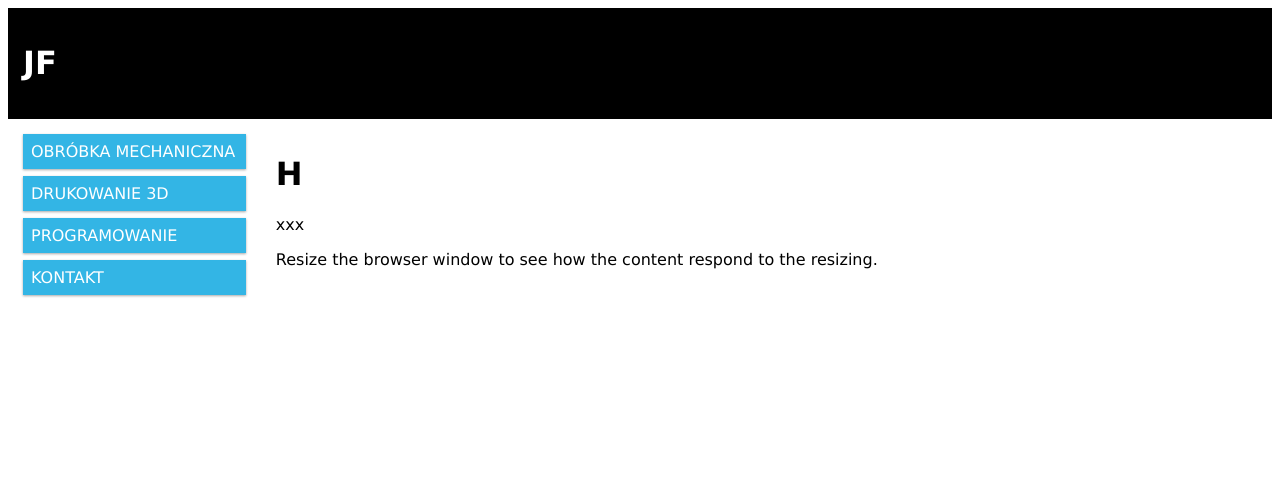
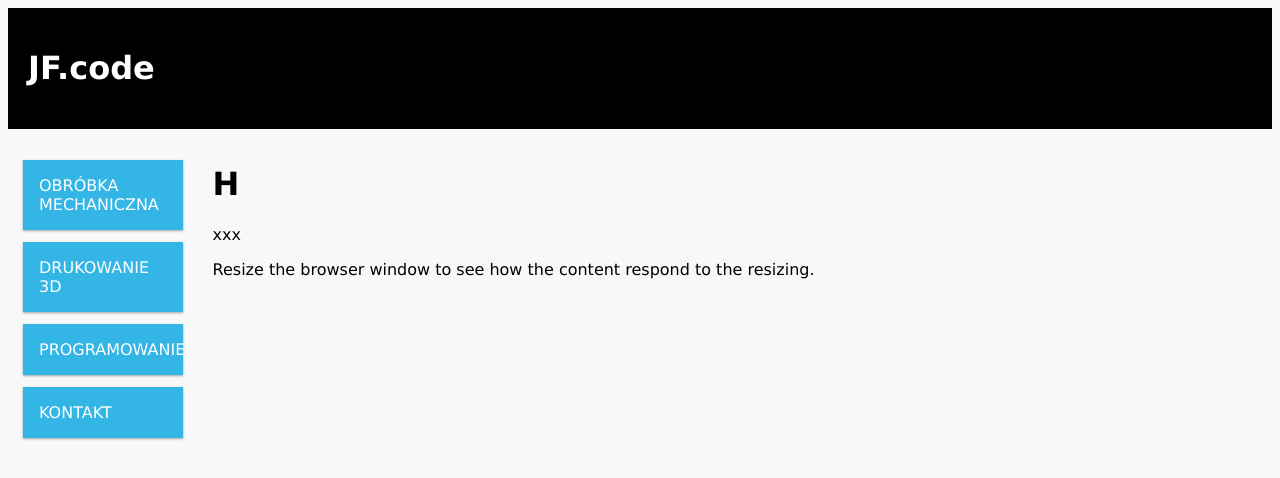
Before and after one commit to jfcode23/jfcode23.github.io, a plain HTML site: page index.html in a window 1280 px wide. Drawn offline with Linux system fonts and the light colour scheme.

Commit message:
Update index.html

```diff
--- a/index.html
+++ b/index.html
@@ -5,6 +5,9 @@
 <style>
 * {
   box-sizing: border-box;
+}
+body {
+  background-color: #F8F8F8;
 }
 
 .row::after {
@@ -20,7 +23,7 @@
 
 .col-1 {width: 8.33%;}
 .col-2 {width: 16.66%;}
-.col-3 {width: 20%;}
+.col-3 {width: 15%;}
 .col-4 {width: 33.33%;}
 .col-5 {width: 41.66%;}
 .col-6 {width: 50%;}
@@ -38,18 +41,19 @@ html {
 .header {
   background-color: black;
   color: #ffffff;
-  padding: 15px;
+  padding: 20px;
+  margin-left: 0px;
 }
 
 .menu ul {
   list-style-type: none;
-  margin: 0;
+  margin: 10;
   padding: 0;
 }
 
 .menu li {
-  padding: 8px;
-  margin-bottom: 7px;
+  padding: 16px;
+  margin-bottom: 12px;
   background-color: #33b5e5;
   color: #ffffff;
   box-shadow: 0 1px 3px rgba(0,0,0,0.12), 0 1px 2px rgba(0,0,0,0.24);
@@ -61,9 +65,8 @@ html {
 </style>
 </head>
 <body>
-
 <div class="header">
-  <h1>JF</h1>
+  <h1>JF.code</h1>
 </div>
 
 <div class="row">
```
